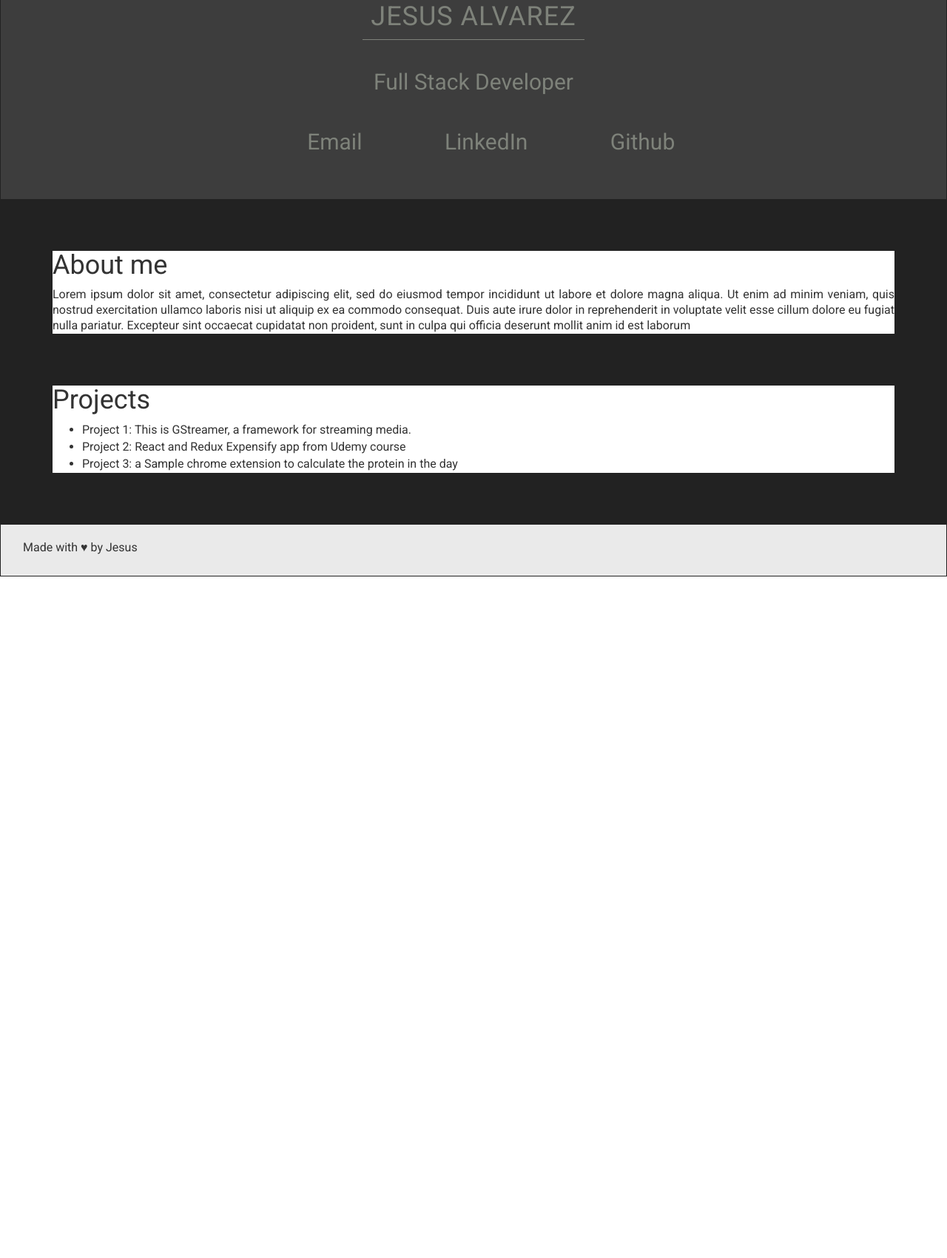
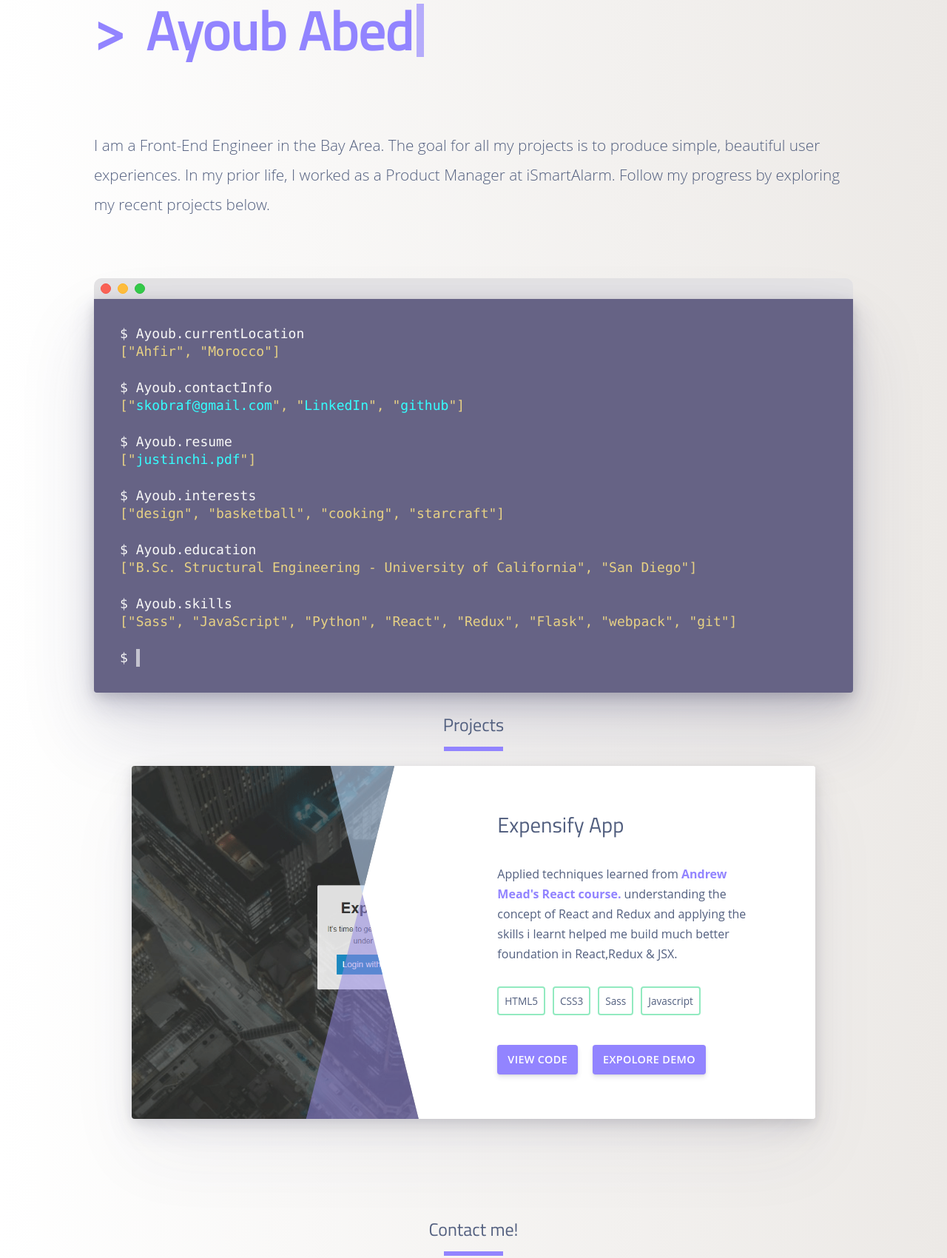
Before and after one commit to Skobraf/skobraf.github.io, a plain HTML site: page index.html in a window 1280 px wide. Shown: the part 214-1914 px from the top of the page at 74% size. Before the commit the page ends 993 px from the top, so only its background shows below. Drawn offline with nearby package versions, Linux system fonts and the light colour scheme.

Commit message:
update profile

```diff
--- a/index.html
+++ b/index.html
@@ -1,95 +1,73 @@
 <!DOCTYPE html>
-<html lang="en">
-
+<html lang="en" dir="ltr">
   <head>
     <meta charset="utf-8">
-    <meta name="viewport" content="width=device-width" />
-
-    <link href="https://fonts.googleapis.com/css?family=Roboto" rel="stylesheet">
-    <link rel="stylesheet" href="https://maxcdn.bootstrapcdn.com/bootstrap/3.3.7/css/bootstrap.min.css">
-    <!-- jQuery library -->
-    <script src="https://ajax.googleapis.com/ajax/libs/jquery/3.3.1/jquery.min.js"></script>
-    <!-- Latest compiled JavaScript -->
-    <script src="https://maxcdn.bootstrapcdn.com/bootstrap/3.3.7/js/bootstrap.min.js"></script>
-    <link rel="stylesheet" href="main.css">
-    <title>My Portfolio</title>
+    <title>Portfolio</title>
+    <link rel="stylesheet" href="style.css">
+    <link href="https://fonts.googleapis.com/css?family=Titillium+Web" rel="stylesheet">
   </head>
-
   <body>
-
-
-
-<nav class="navbar navbar-inverse navbar-static-top">
-			<div class="container">
-         <div class="navbar-header">
-      <button type="button" class="navbar-toggle collapsed" data-toggle="collapse" data-target="#bs-example-navbar-collapse-1">
-        <span class="sr-only">Toggle navigation</span>
-        <span class="icon-bar"></span>
-        <span class="icon-bar"></span>
-        <span class="icon-bar"></span>
-      </button>
+    <div id="container">
+      <nav class="navbar">
+        <ul>
+          <li><a href="#">Home</a></li>
+          <li><a href="#">Projects</a></li>
+          <li><a href="#">Contact</a></li>
+        </ul>
+      </nav>
+      <div id="app">
+        <div class="overview">
+          <div class="title">
+            <h1>Ayoub Abed<span>&nbsp;</span></h1>
+          </div>
+          <div class="description">
+            <p>I am a Front-End Engineer in the Bay Area. The goal for all my projects is to produce simple, beautiful user experiences. In my prior life, I worked as a Product Manager at iSmartAlarm. Follow my progress by exploring my recent projects below.</p>
           </div>
         </div>
-
-    <!-- Collect the nav links, forms, and other content for toggling -->
-    <nav>
-    <div class="collapse navbar-collapse" id="bs-example-navbar-collapse-1">
-				<ul class="nav navbar-nav">
-					<li><a href="index.html">JESUS ALVAREZ</a></li>
-				</ul>
-        <ul class="nav navbar-nav navbar-right">
-          <li><a href="#aboutme">ABOUT ME</a></li>
-        <li><a href="#projects">PROJECTS</a></li>
-        <li><a href="#contact">CONTACT</a></li>
-      </ul>
+        <div class="about-me">
+          <div class="terminal">
+            <div class="terminal-header">
+              <div class="red-btn"></div>
+              <div class="yellow-btn"></div>
+              <div class="green-btn"></div>
             </div>
-		</nav>
-
-
-    <div class="Personal-info">
-    	<span class="profile-pic">
-    		<img src="./images/profile.jpeg" alt="profile">
-    	</span>
-	    <div class="name">
-	    	<h1>JESUS ALVAREZ</h1>
-	    </div>
-	    <h2>Full Stack Developer</h2>
-	    <div class="social">
-	    	<ul>
-		      <li><a href="#" target="_blank"><span><img src="./images/email-icon.png" alt=""></span>  Email</a></li>
-		      <li><a href="#" target="_blank"><span><img src="./images/linkedin-icon.png" alt=""></span>  LinkedIn</a></li>
-		      <li><a href="#" target="_blank"><span><img src="./images/github-icon.png" alt=""></span>  Github</a></li>
-		    </ul>
+            <div id="terminal-window" class="terminal-window">
+              <!-- This gets filled with javascript -->
             </div>
           </div>
-
-    <div class="About-me">
-      <a id="aboutme">
-      	<h1>About me</h1>
-      </a>
-      <p>Lorem ipsum dolor sit amet, consectetur adipiscing elit, sed do eiusmod tempor incididunt ut labore et dolore magna aliqua. Ut enim ad minim veniam, quis nostrud exercitation ullamco laboris nisi ut aliquip ex ea commodo consequat. Duis aute irure dolor in reprehenderit in voluptate velit esse cillum dolore eu fugiat nulla pariatur. Excepteur sint occaecat cupidatat non proident, sunt in culpa qui officia deserunt mollit anim id est laborum</p>
         </div>
-    <div class="About-me">
-
-      <a id="projects">
-      	<h1>Projects</h1>
-      </a>
-      <ul>
-        <li><a href="https://github.com/GStreamer/gstreamer" target="_blank">Project 1: This is GStreamer, a framework for streaming media.</a></li>
-        <li><a href="https://github.com/Skobraf/React-Redux-Expensify-app" target="_blank">Project 2: React and Redux Expensify app from Udemy course</a></li>
-        <li><a href="https://github.com/Skobraf/ProteinTracker-ChromeExtension" target="_blank">Project 3: a Sample chrome extension to calculate the protein in the day</a></li>
-      </ul>
+        <h2 id="projects" class="section-title">Projects</h2>
+        <div class="projects-container">
+          <div class="project-card">
+            <div class="project-screenshot" style="background: url('./first.PNG') 0% 0% / cover no-repeat;"></div>
+            <div class="project-background"></div>
+            <div class="project-content">
+              <h3>Expensify App</h3>
+              <p>Applied techniques learned from <a href="https://www.udemy.com/react-2nd-edition/">Andrew Mead's React course.</a> understanding the concept of React and Redux and applying the skills i learnt helped me build much better foundation in React,Redux & JSX. </p>
+              <div class="project-skills">
+                <span class="project-skill">HTML5</span>
+                <span class="project-skill">CSS3</span>
+                <span class="project-skill">Sass</span>
+                <span class="project-skill">Javascript</span>
+              </div>
+              <div class="project-links">
+                <a href="https://github.com/Skobraf/React-Redux-Expensify-app" class="project-link">View code</a>
+                <a href="http://expensify.mead.io/" class="project-link">Expolore demo</a>
+              </div>
+            </div>
+            </div>
+          </div>
+        </div>
+        <h2 id="contact" class="section-title">Contact me!</h2>
+        <div class="contact-links">
+          <span> <a href="mailto:skobraf@gmail.com">Send me Email</a></span>
+          <span> <a href="https://www.linkedin.com/in/ayoub-abed/">Linkedin</a></span>
+          <span> <a href="https://github.com/Skobraf">Github</a></span>
+        </div>
+        <footer><span>Thank you so much for your visit!</span></footer>
       </div>
 
-    <footer>
-      <ul>
-        <li class="float-left"><span>Made with &hearts; by Jesus</span><a id="contact"></a></li>
-        <li><a href="#" target="_blank"><img src="./images/email-icon.png" alt=""></a></li>
-        <li><a href="#" target="_blank"><img src="./images/linkedin-icon.png" alt=""></a></li>
-        <li><a href="#" target="_blank"><img src="./images/github-icon.png" alt=""></a></li>
-      </ul>
-    </footer>
+    </div>
+    <script src="script.js"></script>
   </body>
-
-
 </html>
--- /dev/null
+++ b/script.js
@@ -0,0 +1,71 @@
+
+const statements = [
+  {
+    input: 'Ayoub.currentLocation',
+    return: '["Ahfir", "Morocco"]'
+  },
+  {
+    input: 'Ayoub.contactInfo',
+    return: '["<a href="mailto:skobraf@gmail.com">skobraf@gmail.com</a>", "<a href="https://www.linkedin.com/in/ayoub-abed/">LinkedIn</a>", "<a href="https://github.com/vai0">github</a>"]'
+  },
+  {
+    input: 'Ayoub.resume',
+    return: '["<a href="./justinchi_resume.pdf" target="_blank">justinchi.pdf</a>"]'
+  },
+  {
+    input: 'Ayoub.interests',
+    return: '["design", "basketball", "cooking", "starcraft"]'
+  },
+  {
+    input: 'Ayoub.education',
+    return: '["B.Sc. Structural Engineering - University of California", "San Diego"]'
+  },
+  {
+    input: 'Ayoub.skills',
+    return: '["Sass", "JavaScript", "Python", "React", "Redux", "Flask", "webpack", "git"]'
+  }
+];
+
+console.log(statements[0]);
+
+window.onload = function() {
+  // Create every statement stored in 'statements variable'
+  for(var i = 0; i < statements.length; i++){
+    createStatement(i);
+  }
+  // Code below just adds the terminal blinking at the end "$"
+  append("div", "statement", "", "terminal-window", 0);
+  append("div", "input-statement", '<span class="terminal-blink">&nbsp;</span>', "statement", statements.length);
+  append("div", "return-statement", "", "statement", statements.length);
+}
+
+function createStatement(classSelectorNumber){
+  append("div", "statement", "", "terminal-window", 0);
+  append("div", "input-statement", statements[classSelectorNumber].input, "statement", classSelectorNumber);
+  append("div", "return-statement", statements[classSelectorNumber].return, "statement", classSelectorNumber);
+}
+
+/**
+ * append function is used to append an element to a parent class element.
+ * Input:
+ *    - newElement (string): expects the tag name of element to create ie. div, p.
+ *    - className (string): expects the class name to add to the new element
+ *    - content (string): expects the text you want to add inside the new element
+ *    - toParentClass (string): expects you select the parent element
+ *    - n (integer): expects the element you want to select (selects by class)
+**/
+
+function append(newElement, className, content, toParentClass, n){
+  // Creates a new element of type: "newElement" ie. "div"
+  var newElement = document.createElement(newElement);
+  // Adds a class to the new element
+  newElement.className = className;
+  // Creates a text object
+  //var elementText = document.createTextNode(content);
+  // Adds the text object to the new element
+  //newElement.appendChild(elementText);
+  newElement.innerHTML = content;
+
+  // Appends new element to the selected class elements
+  document.getElementsByClassName(toParentClass)[n].appendChild(newElement);
+}
--- /dev/null
+++ b/style.css
@@ -0,0 +1,349 @@
+body {
+  background: #ECE9E6;  /* fallback for old browsers */
+  background: -webkit-linear-gradient(to right, #FFFFFF, #ECE9E6);  /* Chrome 10-25, Safari 5.1-6 */
+  background: linear-gradient(to right, #FFFFFF, #ECE9E6); /* W3C, IE 10+/ Edge, Firefox 16+, Chrome 26+, Opera 12+, Safari 7+ */
+  margin : 0;
+  font-family: 'Titillium Web', sans-serif;
+}
+
+ul {
+  padding: 0;
+  list-style-type: none;
+}
+
+a {
+  text-decoration: none;
+  color: inherit;
+}
+
+nav {
+  display: flex;
+  flex-direction: row-reverse;
+  background: white;
+  height: 100px;
+  border-bottom: 1px solid rgba(20, 20, 20, 0.1);
+}
+
+nav ul{
+  display: flex;
+  padding-right: 50px;
+}
+
+nav ul li{
+  padding: 30px;
+}
+
+nav ul li:hover {
+  border-bottom: 3px solid #9284ff;
+}
+
+nav ul li > a {
+  text-decoration: inherit;
+  color: inherit;
+  display: block;
+}
+
+nav ul li > a:hover {
+  color: #9284ff;
+}
+
+#app {
+  margin: 0 auto;
+  padding:4%;
+  max-width: 1026px;
+}
+
+div.overview div.title {
+
+}
+div.overview div.title > h1 {
+  font-size: 4.5em;
+  color: #9284FF;
+}
+div.overview div.title > h1::before {
+  content: ">";
+  margin-right: 30px;
+  color: #9284FF;
+}
+
+div.overview div.title > h1 > span {
+  background-color: rgba(146,132,255,.65);
+  animation: caret 1s steps(1) infinite;
+  display: inline-block;
+  height: 72px;
+  line-height: 72px;
+  width: 10px;
+  margin-left: 5px;
+}
+
+div.overview div.description {
+
+}
+div.overview div.description > p {
+  font-family: Camphor,Open Sans,Segoe UI,sans-serif;
+  font-weight: 200;
+  font-size: 1.3em;
+  line-height: 40px;
+  color: #525f7f;
+  margin: 80px 0;
+  text-rendering: optimizeLegibility;
+}
+
+div.about-me div.terminal > div.terminal-header {
+  height: 28px;
+  background-color: #e4e3e5;
+  border-radius: 10px 10px 0 0;
+  display: flex;
+  justify-content: flex-start;
+  align-items: center;
+}
+
+div.about-me div.terminal > div.terminal-header > div.red-btn {
+  background-color: #f96256;
+  border: 1px solid #f65549;
+  width: 12px;
+  height: 12px;
+  border-radius: 50%;
+  margin-left: 9px;
+}
+
+div.about-me div.terminal > div.terminal-header > div.yellow-btn {
+  background-color: #fdbc3d;
+  border: 1px solid #ffb524;
+  width: 12px;
+  height: 12px;
+  border-radius: 50%;
+  margin-left: 9px;
+}
+
+div.about-me div.terminal > div.terminal-header > div.green-btn {
+  background-color: #33c948;
+  border: 1px solid #2dbb41;
+  width: 12px;
+  height: 12px;
+  border-radius: 50%;
+  margin-left: 9px;
+}
+
+div.about-me div.terminal > div.terminal-window {
+  background-color: #666385;
+  border-radius: 0 0 4px 4px;
+  box-shadow: 0 50px 100px rgba(50,50,93,.15), 0 15px 35px rgba(50,50,93,.2), 0 5px 15px rgba(0,0,0,.12);
+  font-family: Monaco,Consolas,Lucida Console,monospace;
+}
+
+div.about-me div.terminal > div.terminal-window div.statement:first-child {
+  padding-top: 35px;
+}
+
+div.about-me div.terminal > div.terminal-window div.statement:last-child {
+  padding-bottom: 35px;
+}
+
+div.about-me div.terminal > div.terminal-window div.statement {
+  margin-bottom: 25px;
+  margin-left: 35px;
+  margin-right: 35px;
+  line-height: 24px;
+  font-size: 18px;
+}
+
+div.about-me div.terminal > div.terminal-window div.input-statement {
+  color: #f7f7f7;
+  font-size: 100%;
+  font: inherit;
+}
+
+div.about-me div.terminal > div.terminal-window div.input-statement::before {
+  content: "$ ";
+}
+
+div.about-me div.terminal > div.terminal-window div.return-statement {
+  color: #e7d184;
+}
+
+div.about-me div.terminal > div.terminal-window div.return-statement a {
+  text-decoration: none;
+  color: #35feff;
+}
+
+div.about-me div.terminal > div.terminal-window div.return-statement a:hover {
+  background-color: #9284ff;
+}
+
+div.about-me div.terminal > div.terminal-window div.input-statement > span.terminal-blink {
+  background: hsla(0,0%,97%,.65);
+  animation: caret 1s steps(1) infinite;
+  display: inline-block;
+  width: 5px;
+}
+.section-title {
+  color: #525f7f;
+  font-family: inherit;
+  font-weight: 500;
+  font-size: 1.5em;
+  text-align: center;
+  padding-top: 50px
+  margin  50px 0 80px 0;
+}
+
+.section-title:after {
+  content: " ";
+  border: 3px solid #9284ff;
+  display: block;
+  margin: 12px auto;
+  width: 74px;
+}
+
+.projects-container {
+  width: 90%;
+  margin: 0 auto;
+}
+
+.projects-container > .project-card {
+  position: relative;
+  display: flex;
+  flex-direction: row;
+  justify-content: flex-end;
+  margin-bottom: 60px;
+  background-color: white;
+  border-radius: 4px;
+  box-shadow: 0 50px 100px rgba(50,50,93,.05), 0 15px 35px rgba(50,50,93,.1), 0 5px 15px rgba(0,0,0,.1);
+  transition: all .5s ease;
+  overflow: hidden;
+}
+
+.projects-container .project-card .project-content p a {
+    text-decoration: none;
+    color: #9284ff;
+    position: relative;
+    font-weight: 700;
+}
+
+.projects-container .project-card .project-screenshot {
+  background: url(first.PNG) 0% 0% / cover no-repeat;
+  position: absolute;
+  top: 0;
+  left: 0;
+  width: 60%;
+  height: 100%;
+  display: block;
+}
+
+.projects-container .project-card .project-background {
+  position: absolute;
+  color:red;
+  top: 0;
+  right: 0;
+  height: 100%;
+  width: 75%;
+  background: url('project-background.svg');
+  background-size: cover;
+  display: block;
+}
+
+.projects-container .project-card .project-content {
+  padding: 60px;
+  width: 40%;
+  z-index: 2;
+
+}
+
+.projects-container .project-card .project-content  h3 {
+  font-family: inherit;
+  font-weight: 500;
+  font-size: 1.8em;
+  line-height: 38px;
+  color: #525f7f;
+  margin-top: 0;
+  margin-bottom: 35px;
+}
+
+.projects-container .project-card .project-content > p {
+  font-family: Camphor,Open Sans,Segoe UI,sans-serif;
+  margin-bottom: 30px;
+  line-height: 27px;
+  color: #525f7f;
+}
+
+.projects-container .project-card .project-content > .project-skills {
+  display: flex;
+  flex-wrap: wrap;
+}
+
+.projects-container .project-card .project-content > .project-skills > span {
+  border-radius: 4px;
+  border: 2px solid #92eac0;
+  padding: 8px;
+  margin-right: 10px;
+  margin-bottom: 10px;
+  font-family: Camphor,Open Sans,Segoe UI,sans-serif;
+  font-size: .85em;
+  color: #525f7f;
+}
+
+.projects-container .project-card .project-content > .project-links {
+  display: flex;
+  justify-content: flex-start;
+  margin-top: 20px;
+}
+
+.projects-container .project-card .project-content > .project-links > .project-link {
+  margin: 10px 20px 0 0;
+  white-space: nowrap;
+  display: inline-block;
+  height: 40px;
+  line-height: 40px;
+  padding: 0 14px;
+  box-shadow: 0 4px 6px rgba(50,50,93,.11), 0 1px 3px rgba(0,0,0,.08);
+  border-radius: 4px;
+  text-transform: uppercase;
+  letter-spacing: .025em;
+  text-decoration: none;
+  transition: all .15s ease;
+  color: #fff;
+  background: #9284ff;
+  font-family: Camphor,Open Sans,Segoe UI,sans-serif;
+  font-size: .9em;
+  font-weight: 600;
+}
+.projects-container .project-card .project-content > .project-links > .project-link:hover {
+  background:#6f60dd;
+  transform: translateY(-1px);
+  box-shadow: 0 7px 14px rgba(50,50,93,.1),
+              0 3px 6px rgba(0,0,0,.08);
+}
+.contact-links {
+  font-family: inherit;
+  font-size: 1.2em;
+  text-align: center;
+  margin-top: 50px;
+  padding-bottom: 40px;
+  display: flex;
+  justify-content: center;
+}
+.contact-links span:after {
+  content: '||';
+  color: #525f7f;
+  margin: 0 30px;
+}
+footer {
+  font-family: inherit;
+  text-align: center;
+  padding-bottom: 50px;
+  color: #525f7f;
+}
+
+
+
+
+
+
+
+
+
+@keyframes caret {
+  50% {
+    background-color: transparent;
+  }
+}
```
Also changed, not shown: first.PNG (added), project-background.svg (added), 1 other file. Lines whose indentation alone changed are shown as unchanged.
